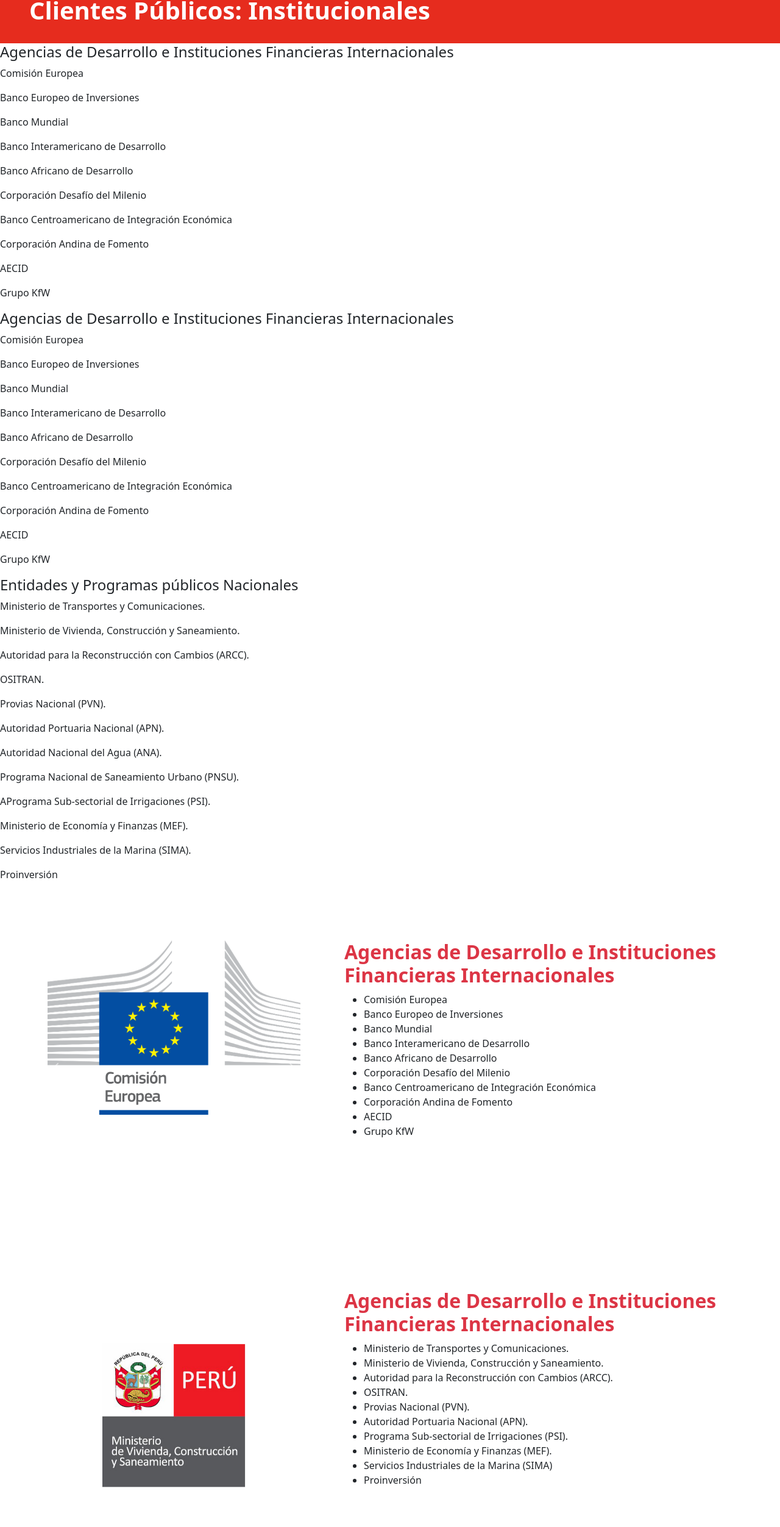
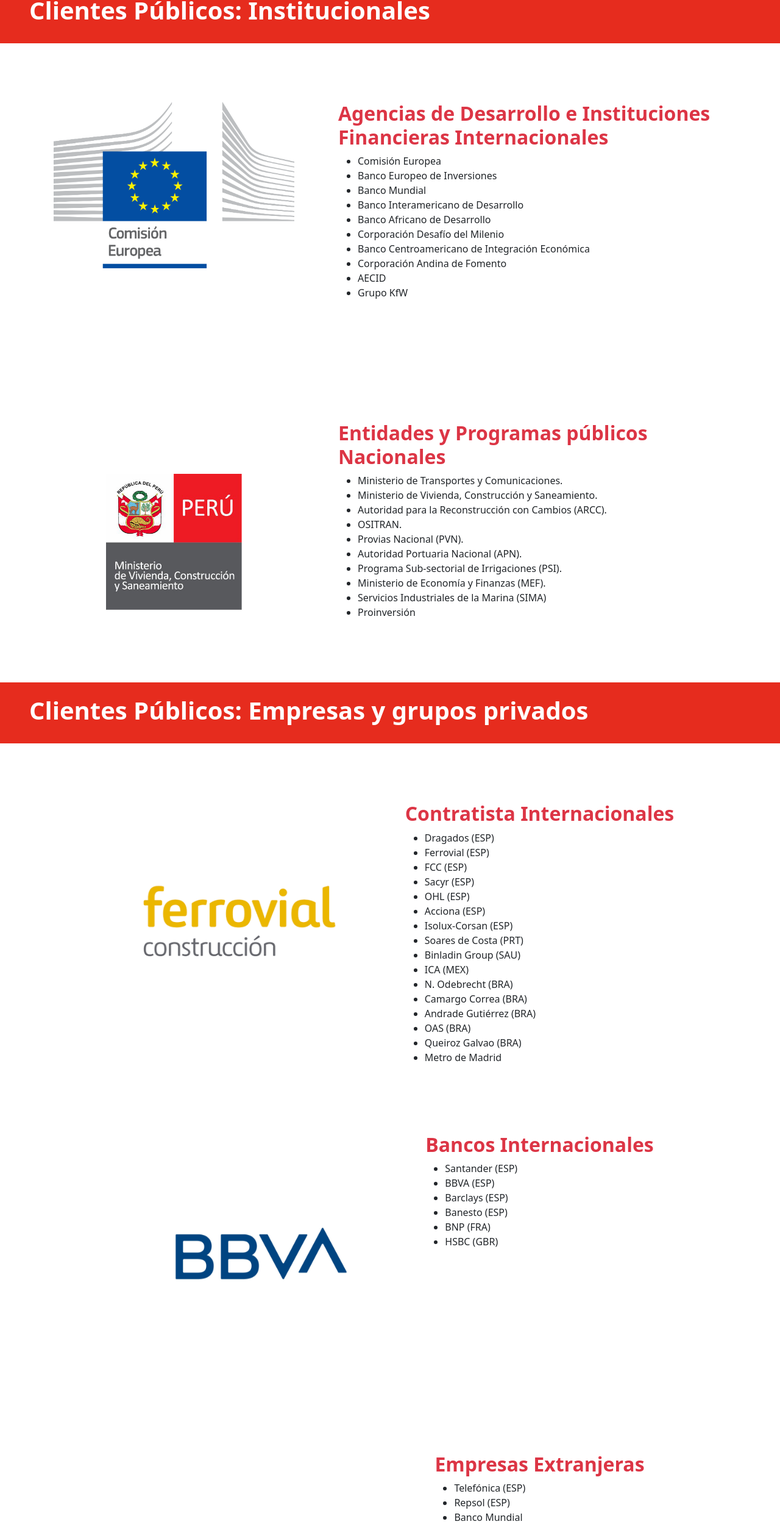
Before and after one commit to WilliamCipriani/typsa-web, a Next.js app: page /typsa-peru in a window 1280 px wide. Shown: the part 5576-8080 px from the top of the page at 61% size. Built offline with nearby package versions, Linux system fonts and the light colour scheme.

Commit message:
Actulialiacion de typsa-peru

```diff
--- a/src/pages/typsa-peru/index.js
+++ b/src/pages/typsa-peru/index.js
@@ -200,53 +200,14 @@
                   <h3 className="d-flex flex-start fw-bolder ms-5 fs-1">Clientes Públicos: Institucionales</h3>
                 </div>
                 <div>
-                <div>
-                  <h4>Agencias de Desarrollo e Instituciones Financieras Internacionales​</h4>
-                  <p>Comisión Europea​</p>
-                  <p>Banco Europeo de Inversiones​</p>
-                  <p>Banco Mundial​</p>
-                  <p>Banco Interamericano de Desarrollo​</p>
-                  <p>Banco Africano de Desarrollo​</p>
-                  <p>Corporación Desafío del Milenio​</p>
-                  <p>Banco Centroamericano de Integración Económica​</p>
-                  <p>Corporación Andina de Fomento​</p>
-                  <p>AECID​</p>
-                  <p>Grupo KfW</p>
-                </div>
-                <div>
-                  <h4>Agencias de Desarrollo e Instituciones Financieras Internacionales​</h4>
-                  <p>Comisión Europea​</p>
-                  <p>Banco Europeo de Inversiones​</p>
-                  <p>Banco Mundial​</p>
-                  <p>Banco Interamericano de Desarrollo​</p>
-                  <p>Banco Africano de Desarrollo​</p>
-                  <p>Corporación Desafío del Milenio​</p>
-                  <p>Banco Centroamericano de Integración Económica​</p>
-                  <p>Corporación Andina de Fomento​</p>
-                  <p>AECID​</p>
-                  <p>Grupo KfW</p>
-                </div>
-                <div>
-                  <h4>Entidades y Programas públicos Nacionales​</h4>
-                  <p>Ministerio de Transportes y Comunicaciones.​​</p>
-                  <p>Ministerio de Vivienda, Construcción y Saneamiento.​​</p>
-                  <p>Autoridad para la Reconstrucción con Cambios (ARCC).​​</p>
-                  <p>OSITRAN.​​</p>
-                  <p>Provias Nacional (PVN).​​</p>
-                  <p>Autoridad Portuaria Nacional (APN).</p>
-                  <p>Autoridad Nacional del Agua (ANA).​​</p>
-                  <p>Programa Nacional de Saneamiento Urbano (PNSU).​​</p>
-                  <p>APrograma Sub-sectorial de Irrigaciones (PSI).​​</p>
-                  <p>Ministerio de Economía y Finanzas (MEF).​</p>
-                  <p>Servicios Industriales de la Marina (SIMA).​</p>
-                  <p>Proinversión</p>
-                </div>
+
               </div>
               <div>
-              <div className="d-flex justify-content-center text-center mt-5 flex-column flex-lg-row">
-              <div className="d-flex justify-content-center  mb-5">
-              <Carousel className="container-md mt-5 img-fluid" style={{width:"463px", height:"428px"}}>
-                <Carousel.Item>
+              <div className="d-flex justify-content-center mt-5">
+              <div className="d-flex flex-column">
+              <Carousel className="container-md mt-5 img-fluid" style={{ maxWidth: "443px", height: "428px" }}>
+
+              <Carousel.Item>
                 <Image  className="d-block w-100 img-fluid" src='/imagen/TYPSA-PERU/32ad38ad9a5f948d75eeac5db88e9398.jpg' width={200} height={200} alt="gota" />
                 </Carousel.Item>
                 <Carousel.Item>
@@ -267,7 +228,6 @@
                 <Carousel.Item>
                 <Image  className="d-block w-100 img-fluid" src='/imagen/TYPSA-PERU/d8d009226aa35a567ce72182d825b3f8.jpg' width={200} height={200} alt="gota" />
                 </Carousel.Item>
-
               </Carousel>
               </div>
               <div className="text-start ms-5 mt-5" style={{maxWidth: '661px'}}>
@@ -287,9 +247,9 @@
               </div>
             </div>
 
-            <div className="d-flex justify-content-center text-center mt-5 flex-column flex-lg-row">
-              <div className="d-flex justify-content-center  mb-5">
-              <Carousel className="container-md mt-5" style={{width:"463px", height:"428px"}}>
+            <div className="d-flex justify-content-center mt-5">
+              <div className="d-flex flex-column">
+              <Carousel className="container-md mt-5" style={{ maxWidth: "443px", height: "428px" }}>
                 <Carousel.Item>
                 <Image  className="d-block w-100 img-fluid" src='/imagen/TYPSA-PERU/dcfc7be5b2e5e1b4c332c146abf13ccd.jpg' width={463} height={428} alt="gota" />
                 </Carousel.Item>
@@ -315,7 +275,7 @@
               </Carousel>
               </div>
               <div className="text-start ms-5 mt-5" style={{maxWidth: '661px'}}>
-                <h3 className="text-danger fs-2 fw-bolder">Agencias de Desarrollo e Instituciones Financieras Internacionales</h3>
+                <h3 className="text-danger fs-2 fw-bolder">Entidades y Programas públicos Nacionales​</h3>
                 <ul>
                   <li>Ministerio de Transportes y Comunicaciones.​​</li>
                   <li>Ministerio de Vivienda, Construcción y Saneamiento.​​​</li>
@@ -341,6 +301,214 @@
                 <h3 className="d-flex flex-start fw-bolder ms-5 fs-1">Clientes Públicos: Empresas y grupos privados</h3>
               </div>
 
+              <div className="d-flex justify-content-center mt-5">
+              <div className="d-flex flex-column">
+              <Carousel className="container-md mt-5 img-fluid" style={{ maxWidth: "443px", height: "428px" }}>
+
+                <Carousel.Item>
+                <Image  className="d-block w-100 img-fluid" src='/imagen/TYPSA-PERU/e6663689600f3bb8c8665695c321a132.jpg' width={150} height={150} alt="gota" />
+                </Carousel.Item>
+                <Carousel.Item>
+                <Image  className="d-block w-100 img-fluid" src='/imagen/TYPSA-PERU/2dd80095784bfb7c713948c53bfa86e4.jpg' width={200} height={200} alt="gota" />
+                </Carousel.Item>
+                <Carousel.Item>
+                <Image  className="d-block w-100 img-fluid" src='/imagen/TYPSA-PERU/4e89e293f0720b6f1707c7e894c1ee94.jpg' width={200} height={200} alt="gota" />
+                </Carousel.Item>
+
+              </Carousel>
+              </div>
+              <div className="text-start ms-5 mt-5" style={{maxWidth: '661px'}}>
+                <h3 className="text-danger fs-2 fw-bolder">Contratista Internacionales</h3>
+                <ul>
+                  <li>Dragados (ESP)</li>
+                  <li>Ferrovial (ESP)</li>
+                  <li>FCC (ESP)​​</li>
+                  <li>Sacyr (ESP)​​</li>
+                  <li>OHL (ESP)​​</li>
+                  <li>Acciona (ESP)​</li>
+                  <li>Isolux-Corsan (ESP)​​</li>
+                  <li>Soares de Costa (PRT)​​</li>
+                  <li>Binladin Group (SAU)​</li>
+                  <li>ICA (MEX)​</li>
+                  <li>N. Odebrecht (BRA)​</li>
+                  <li>Camargo Correa (BRA)​</li>
+                  <li>Andrade Gutiérrez (BRA)​</li>
+                  <li>OAS (BRA)​</li>
+                  <li>Queiroz Galvao (BRA)​</li>
+                  <li>Metro de Madrid</li>
+                </ul>
+              </div>
+            </div>
+
+            <div className="d-flex justify-content-center mt-5">
+              <div className="d-flex flex-column">
+              <Carousel className="container-md mt-5 img-fluid" style={{ maxWidth: "443px", height: "428px" }}>
+                <Carousel.Item>
+                <Image  className="d-block w-100 img-fluid" src='/imagen/TYPSA-PERU/8a333d0d7055393e3cae3641aa8dce5a.jpg' width={200} height={200} alt="gota" />
+                </Carousel.Item>
+                <Carousel.Item>
+                <Image  className="d-block w-100 img-fluid" src='/imagen/TYPSA-PERU/0fd845a6b23c380d40678a7acad60ce6.jpg' width={200} height={200} alt="gota" />
+                </Carousel.Item>
+                <Carousel.Item>
+                <Image  className="d-block w-100 img-fluid" src='/imagen/TYPSA-PERU/e5a0d07cd4da0e7d4659f07d3bef0b29.jpg' width={200} height={200} alt="gota" />
+                </Carousel.Item>
+
+
+              </Carousel>
+              </div>
+              <div className="text-start ms-5 mt-5" style={{maxWidth: '661px'}}>
+                <h3 className="text-danger fs-2 fw-bolder">Bancos Internacionales</h3>
+                <ul>
+                  <li>Santander (ESP)​</li>
+                  <li>BBVA (ESP)​</li>
+                  <li>Barclays (ESP)​​​</li>
+                  <li>Banesto (ESP)​</li>
+                  <li>BNP (FRA)​​​</li>
+                  <li>HSBC (GBR)</li>
+                </ul>
+              </div>
+            </div>
+
+            <div className="d-flex justify-content-center mt-5">
+              <div className="d-flex flex-column">
+              <Carousel className="container-md mt-5 img-fluid" style={{ maxWidth: "443px", height: "428px" }}>
+
+                <Carousel.Item>
+                <Image  className="d-block w-100 img-fluid" src='/imagen/TYPSA-PERU/bbf778dbc37f6e965b397ffca982e9da.jpg' width={200} height={200} alt="gota" />
+                </Carousel.Item>
+                <Carousel.Item>
+                <Image  className="d-block w-100 img-fluid" src='/imagen/TYPSA-PERU/fb1cd05a121c7d3e465f7ed68a2805ef.jpg' width={200} height={200} alt="gota" />
+                </Carousel.Item>
+              </Carousel>
+              </div>
+              <div className="text-start ms-5 mt-5" style={{maxWidth: '661px'}}>
+                <h3 className="text-danger fs-2 fw-bolder">Empresas Extranjeras</h3>
+                <ul>
+                  <li>Telefónica (ESP)​​</li>
+                  <li>Repsol (ESP)​​​</li>
+                  <li>Banco Mundial​​</li>
+                  <li>Iberdrola (ESP)​​​</li>
+                  <li>Carrefour (FRA)​</li>
+                  <li>Orange Telecom (FRA)​​​</li>
+                  <li>ENEL (ITA)​​​</li>
+                  <li>EDP (PRT)​​​</li>
+                  <li>AES Corp. (USA)</li>
+                </ul>
+              </div>
+            </div>
+
+            <div className="d-flex justify-content-center mt-5">
+              <div className="d-flex flex-column">
+              <Carousel className="container-md mt-5 img-fluid" style={{ maxWidth: "443px", height: "428px" }}>
+                <Carousel.Item>
+                <Image  className="d-block w-100 img-fluid" src='/imagen/TYPSA-PERU/53d3ecc1c4ab361026906006afa3cb92.jpg' width={200} height={200} alt="gota" />
+                </Carousel.Item>
+                <Carousel.Item>
+                <Image  className="d-block w-100 img-fluid" src='/imagen/TYPSA-PERU/055ea8b548e0ac8f6d959fab44b477ab.jpg' width={200} height={200} alt="gota" />
+                </Carousel.Item>
+              </Carousel>
+              </div>
+              <div className="text-start ms-5 mt-5" style={{maxWidth: '661px'}}>
+                <h3 className="text-danger fs-2 fw-bolder">Inmobiliarias</h3>
+                <ul>
+                  <li>Intervante (ESP)​​</li>
+                  <li>Realia (ESP)​​​</li>
+                  <li>Neinver (ESP)​​​</li>
+                  <li>Bouygues (FRA)​​</li>
+                  <li>ING (NDL)​​​</li>
+                  <li>MDC (NDL)​​​</li>
+                  <li>CGI (MAR)​​</li>
+                </ul>
+              </div>
+            </div>
+
+            <div className="d-flex justify-content-center   mt-5">
+              <div className="d-flex flex-column">
+              <Carousel className="container-md mt-5 img-fluid" style={{ maxWidth: "443px", height: "428px" }}>
+                <Carousel.Item>
+                <Image  className="d-block w-100 img-fluid" src='/imagen/TYPSA-PERU/4c5b55a76f8dfcc2b51825f55ba2a527.jpg' width={200} height={200} alt="gota" />
+                </Carousel.Item>
+                <Carousel.Item>
+                <Image  className="d-block w-100 img-fluid" src='/imagen/TYPSA-PERU/f4539407bccc1db3fdd89f219126b567.jpg' width={200} height={200} alt="gota" />
+                </Carousel.Item>
+              </Carousel>
+              </div>
+              <div className="text-start ms-5 mt-5" style={{maxWidth: '661px'}}>
+                <h3 className="text-danger fs-2 fw-bolder">Concesionarias</h3>
+                <ul>
+                  <li>Abertis (ESP)​</li>
+                  <li>Iridium (ESP)​</li>
+                  <li>Cintra (ESP)​​​</li>
+                  <li>Globalvía (ESP)​</li>
+                  <li>Itinere (ESP)​​​</li>
+                  <li>Invepar (BRA)​​</li>
+                </ul>
+              </div>
+            </div>
+
+            <div className="d-flex justify-content-center mt-5">
+              <div className="d-flex flex-column">
+              <Carousel className="container-md mt-5 img-fluid" style={{ maxWidth: "443px", height: "428px" }}>
+                <Carousel.Item>
+                <Image  className="d-block w-100 img-fluid" src='/imagen/TYPSA-PERU/222a2d0839234fedc6d9bb96df8b80bd.jpg' width={200} height={200} alt="gota" />
+                </Carousel.Item>
+                <Carousel.Item>
+                <Image  className="d-block w-100 img-fluid" src='/imagen/TYPSA-PERU/0aae4d5b0a7eb7e1aa2f5938d7abbbe9.jpg' width={200} height={200} alt="gota" />
+                </Carousel.Item>
+              </Carousel>
+              </div>
+              <div className="text-start ms-5 mt-5" style={{maxWidth: '661px'}}>
+                <h3 className="text-danger fs-2 fw-bolder">Contratistas Regionales​​</h3>
+                <ul>
+                  <li>Sacyr Suc. Perú (Perú)​​</li>
+                  <li>OHLA (Perú)​​​</li>
+                  <li>Banco Mundial​​</li>
+                  <li>COBRA (Chile)​​</li>
+                  <li>Benito Roggio (Perú)​​​</li>
+                  <li>Ripconciv (Ecuador)​​​</li>
+                  <li>Macroconsult (Perú)​​</li>
+                </ul>
+              </div>
+            </div>
+
+            <div className="d-flex justify-content-center mt-5">
+              <div className="me-5">
+              <Carousel className="container-md mt-5 img-fluid" style={{ maxWidth: "443px", height: "428px" }}>
+                <Carousel.Item>
+                <Image  className="d-block w-100 img-fluid" src='/imagen/TYPSA-PERU/8208e533c6182b0db39ee56106f358d9.jpg' width={200} height={200} alt="gota" />
+                </Carousel.Item>
+                <Carousel.Item>
+                <Image  className="d-block w-100 img-fluid" src='/imagen/TYPSA-PERU/0a88dfea78b83a87de1c5d4008c35ecb.jpg' width={200} height={200} alt="gota" />
+                </Carousel.Item>
+                <Carousel.Item>
+                <Image  className="d-block w-100 img-fluid" src='/imagen/TYPSA-PERU/14f879d58b51c0088a1f6244e8ec10bd.jpg' width={200} height={200} alt="gota" />
+                </Carousel.Item>
+                <Carousel.Item>
+                <Image  className="d-block w-100 img-fluid" src='/imagen/TYPSA-PERU/596b849be6a53198bab15b1ecbb4e6ab.jpg' width={200} height={200} alt="gota" />
+                </Carousel.Item>
+                <Carousel.Item>
+                <Image  className="d-block w-100 img-fluid" src='/imagen/TYPSA-PERU/e837aafdd69dd154aca68dc066484e50.jpg' width={200} height={200} alt="gota" />
+                </Carousel.Item>
+                <Carousel.Item>
+                <Image  className="d-block w-100 img-fluid" src='/imagen/TYPSA-PERU/e959649621ee4af663c60b5402ad3809.jpg' width={200} height={200} alt="gota" />
+                </Carousel.Item>
+              </Carousel>
+              </div>
+              <div className="text-start ms-5 mt-5" style={{ marginLeft: "40px" }}>
+                <h3 className="text-danger fs-2 fw-bolder">Concesionarias Nacionales</h3>
+                <ul>
+                  <li>Aeropuertos del Perú (Perú)​​</li>
+                  <li>Rutas de Lima (Perú)​​​</li>
+                  <li>Lima Expresa / LAMSAC (Perú)​​​</li>
+                  <li>Salaverry Terminal International (Perú)​​​</li>
+                  <li>Shougang (Perú)​​​</li>
+                  <li>Engie (Perú)​​</li>
+                  <li>Intersur (Perú)​​​</li>
+                  <li>Tisur (Perú)​​</li>
+                </ul>
+              </div>
+            </div>
+
 
           </section>
 
```
